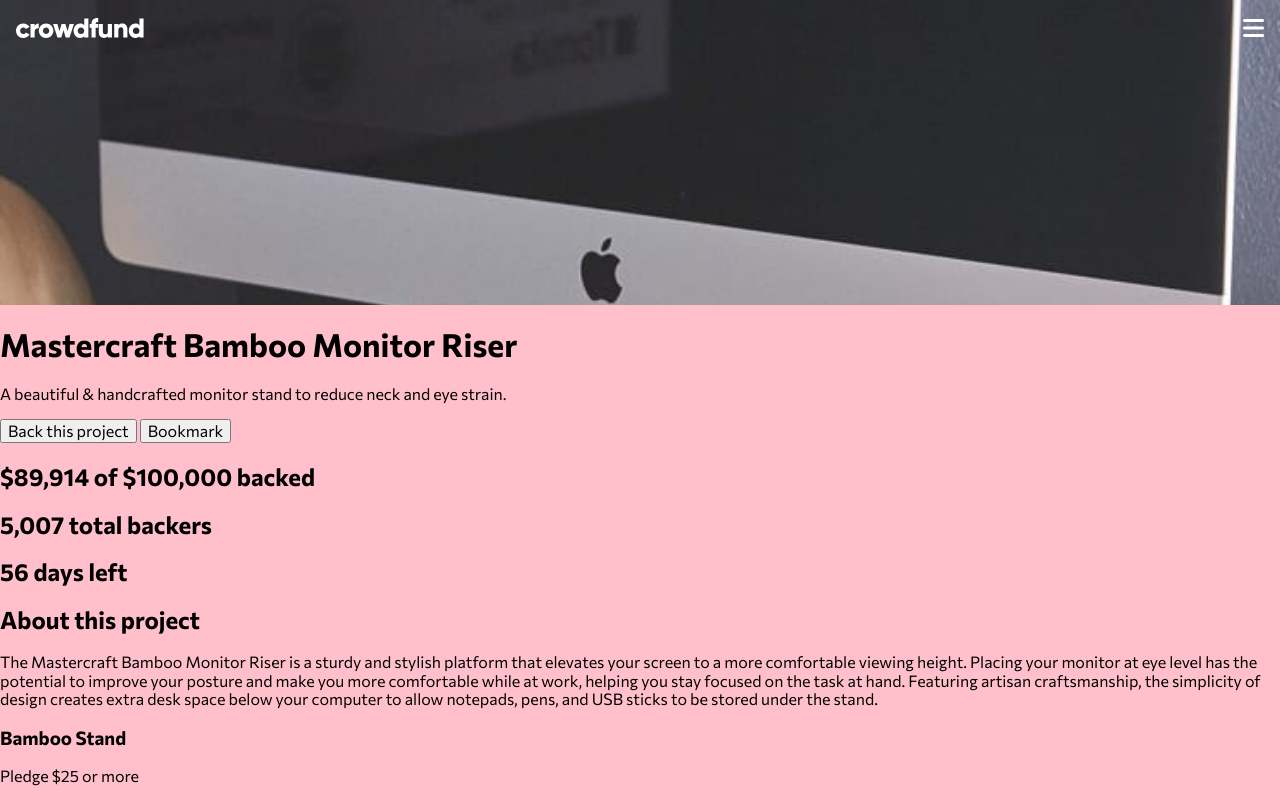
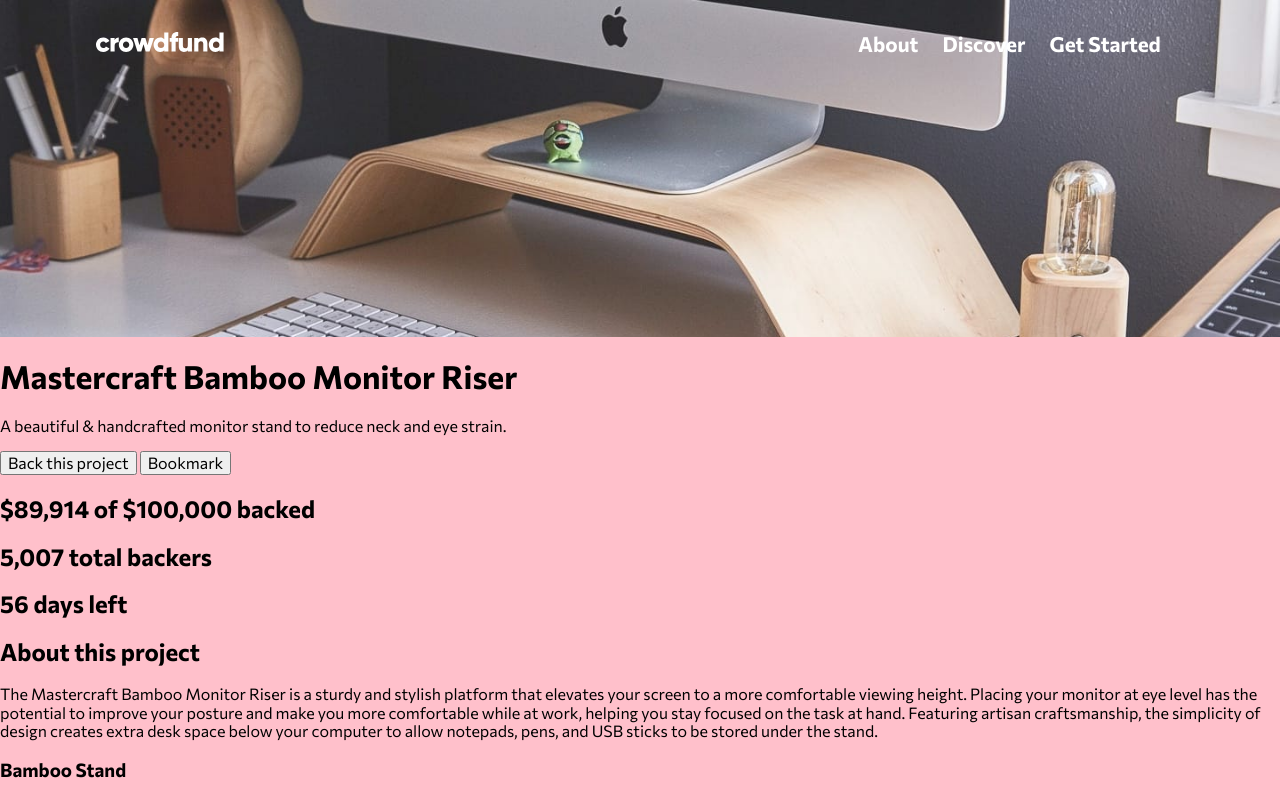
Before and after one commit to codernami/crowdfunding-product-page, a website: page index.html in a window 1280 px wide. Shown: the top 795 px of the page. Drawn offline with Linux system fonts and the light colour scheme.

Commit message:
Adding responsive to header

```diff
--- a/index.html
+++ b/index.html
@@ -26,8 +26,8 @@
           <i class="fa-solid fa-xmark icon hide"id="icon-close"></i>
       </div>
     </div>
-    <nav >
-      <ul class="nav_menu hide-menu" id="menu">
+    <nav class="nav">
+      <ul class="nav_menu" id="menu">
         <li class="nav_item">
           <a class="nav_link" href="#">
             About
--- a/scripts/main.js
+++ b/scripts/main.js
@@ -15,6 +15,7 @@ openIcon.addEventListener('click', () => {
 // user clicks hamburguer menu button > close menu nav
 closeIcon.addEventListener('click', () => {
 	navMenu.classList.remove('show-menu')
+	navMenu.classList.add('hide-menu')
 	closeIcon.classList.toggle('show')
 	openIcon.classList.toggle('hide')
 	glassContainer.classList.remove('add-opacity')
@@ -25,6 +26,7 @@ closeIcon.addEventListener('click', () => {
 for(let i = 0; i < links.length; i++) {
 	links[i].addEventListener('click', () => {
 		navMenu.classList.remove('show-menu')
+		navMenu.classList.add('hide-menu')
 		closeIcon.classList.toggle('show')
 		openIcon.classList.toggle('hide')
 		glassContainer.classList.remove('add-opacity')
--- a/styles/scss/components/_navbar.scss
+++ b/styles/scss/components/_navbar.scss
@@ -1,5 +1,11 @@
 @use '../config' as *;
 
+.nav {
+  @media screen and (min-width: 768px) {
+    width: 70%;
+    height: 70px;
+  }
+}
 .nav_menu {
   position: absolute;
   transform: translateY(-135%);
@@ -11,20 +17,46 @@
   border-radius: 10px;
   list-style-type: none;
   z-index: 50;
+
+  @media screen and (min-width: 768px) {
+    position: relative;
+    display: flex;
+    justify-content: flex-end;
+    align-items: start;
+    width: 90%;
+    transform: translateY(0);
+    background-color: transparent;
+  }
 }
 .nav_item {
   border-bottom: 1px solid $dark-gray;
   padding: 1.5rem 0;
+
+  &:last-child {
+    border-bottom: none;
+  }
+
+  @media screen and (min-width: 768px) {
+    padding: 0;
+    border-bottom: none;
+
+    &:hover {
+      cursor: pointer;
+    }
+  }
 }
-.nav_item:last-child {
-  border-bottom: none;
-}
+
+
 .nav_link {
   padding-left: 1.5rem;
   font-size: 1.3rem;
   font-weight: bold;
   color: black;
   text-decoration: none;
+
+  @media screen and (min-width: 768px) {
+    color: white;
+  }
 }
 .hide-menu {
   transform: translateY(-135%);
--- a/styles/scss/components/_topbar.scss
+++ b/styles/scss/components/_topbar.scss
@@ -5,6 +5,10 @@
 	position: relative;
 	padding: 1rem;
 	z-index: 100;
+
+	@media screen and (min-width: 768px) {
+		width: 20%;
+	}
 }
 .icon {
 	color: white;
@@ -16,3 +20,8 @@
 .show {
   display: block;
 }
+.icon-menu {
+	@media screen and (min-width: 768px) {
+		display: none;
+	}
+}
--- a/styles/scss/layout/_header.scss
+++ b/styles/scss/layout/_header.scss
@@ -4,6 +4,14 @@
 	background-repeat: no-repeat;
 	background-size: cover;
 	background-color: black;
+
+	@media screen and (min-width: 768px) {
+		background-image: (url('../assets/images/image-hero-desktop.jpg'));
+		display: flex;
+		justify-content: space-between;
+		align-items: flex-start;
+		padding: 1rem 5rem;
+	}
 }
 .add-opacity {
 	background-image: (linear-gradient(rgba(0, 0, 0, 0.5), rgba(0, 0, 0, 0.5)),url('../assets/images/image-hero-mobile.jpg'));
```
Also changed, not shown: styles/css/styles.css, 1 other file.
